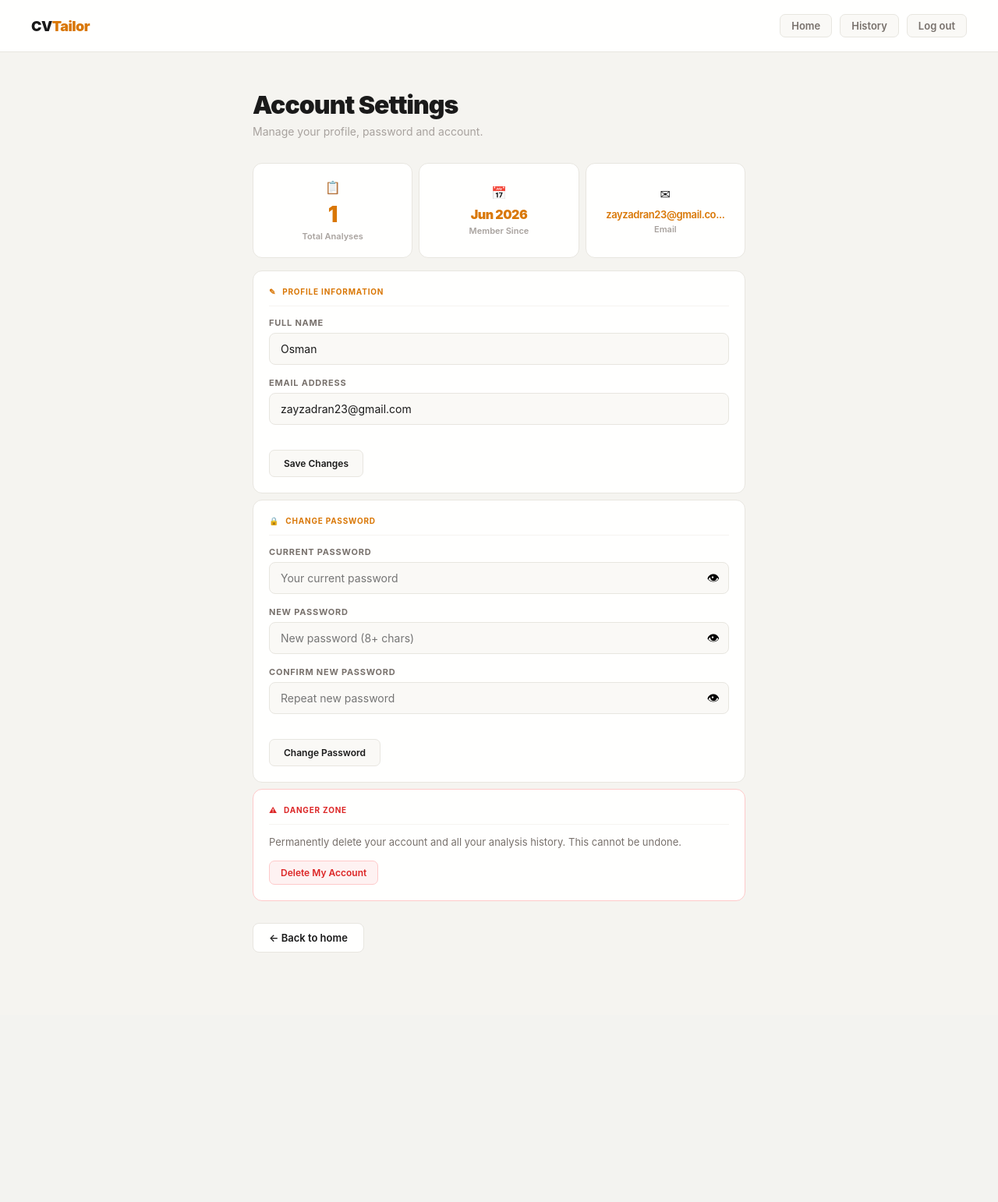
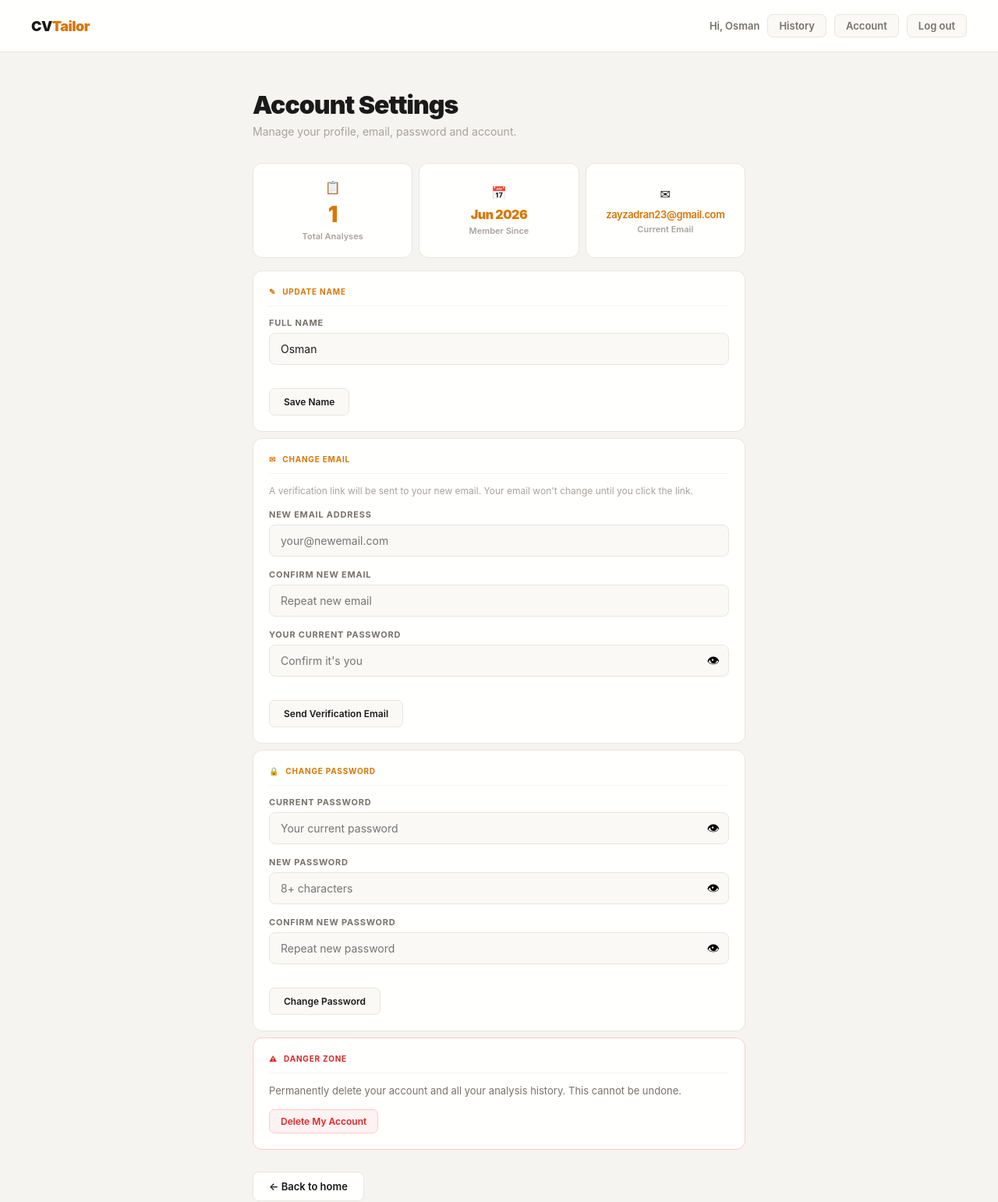
Before and after one commit to zayzadrn/cv-tailor, a Flask app: page /account in a window 1280 px wide. Shown: the top 1542 px of the page at 78% size. Before the commit the page ends 1222 px from the top, so only its background shows below. Run offline with Flask 3, Linux system fonts and the light colour scheme; a user stored in the database is signed in.

Commit message:
add email verification and account improvements

```diff
--- a/app.py
+++ b/app.py
@@ -6,6 +6,8 @@ from dotenv import load_dotenv
 from flask_sqlalchemy import SQLAlchemy
 from flask_login import LoginManager, UserMixin, login_user, logout_user, login_required, current_user
 from flask_bcrypt import Bcrypt
+from flask_mail import Mail, Message
+from itsdangerous import URLSafeTimedSerializer
 from datetime import datetime
 
 load_dotenv()
@@ -13,24 +15,30 @@ load_dotenv()
 app = Flask(__name__)
 app.config['SQLALCHEMY_DATABASE_URI'] = 'sqlite:///cvtailor.db'
 app.config['SQLALCHEMY_TRACK_MODIFICATIONS'] = False
-app.config['SECRET_KEY'] = os.environ.get('SECRET_KEY', 'dev-secret-key-change-in-production')
+app.config['SECRET_KEY'] = os.environ.get('SECRET_KEY', 'dev-secret-key')
+app.config['MAIL_SERVER'] = 'smtp.gmail.com'
+app.config['MAIL_PORT'] = 587
+app.config['MAIL_USE_TLS'] = True
+app.config['MAIL_USERNAME'] = os.environ.get('MAIL_USERNAME')
+app.config['MAIL_PASSWORD'] = os.environ.get('MAIL_PASSWORD')
+app.config['MAIL_DEFAULT_SENDER'] = os.environ.get('MAIL_USERNAME')
 
 db = SQLAlchemy(app)
 bcrypt = Bcrypt(app)
 login_manager = LoginManager(app)
 login_manager.login_view = 'login'
+mail = Mail(app)
+client = Anthropic()
+serializer = URLSafeTimedSerializer(app.config['SECRET_KEY'])
 
-client = Anthropic()
-
-# Models
 class User(UserMixin, db.Model):
     id = db.Column(db.Integer, primary_key=True)
     email = db.Column(db.String(150), unique=True, nullable=False)
     name = db.Column(db.String(150), nullable=False)
     password = db.Column(db.String(200), nullable=False)
     created_at = db.Column(db.DateTime, default=datetime.utcnow)
+    pending_email = db.Column(db.String(150), nullable=True)
     analyses = db.relationship('Analysis', backref='user', lazy=True)
-
 
 class Analysis(db.Model):
     id = db.Column(db.Integer, primary_key=True)
@@ -40,15 +48,12 @@ class Analysis(db.Model):
     created_at = db.Column(db.DateTime, default=datetime.utcnow)
     user_id = db.Column(db.Integer, db.ForeignKey('user.id'), nullable=False)
 
-
 with app.app_context():
     db.create_all()
 
-
 @login_manager.user_loader
 def load_user(user_id):
-    return User.query.get(int(user_id))
-
+    return db.session.get(User, int(user_id))
 
 def extract_text_from_pdf(pdf_file):
     pdf_bytes = pdf_file.read()
@@ -58,71 +63,79 @@ def extract_text_from_pdf(pdf_file):
         text += page.get_text()
     return text
 
+def send_email_verification(user, new_email):
+    token = serializer.dumps({'user_id': user.id, 'new_email': new_email}, salt='email-change')
+    verify_url = url_for('verify_email_change', token=token, _external=True)
+    try:
+        msg = Message(
+            subject='Confirm your new email — CVTailor',
+            recipients=[new_email],
+            body=f"""Hi {user.name},
 
-# Routes
+You requested to change your email address on CVTailor.
+
+Click this link to confirm your new email address:
+{verify_url}
+
+This link expires in 1 hour.
+
+If you didn't request this, ignore this email — your account is safe.
+
+CVTailor Team"""
+        )
+        mail.send(msg)
+        return True
+    except Exception as e:
+        print(f"Email error: {e}")
+        return False
+
 @app.route('/health')
 def health():
     return 'OK', 200
-
 
 @app.route('/')
 def index():
     return render_template('index.html')
 
-
 @app.route('/signup', methods=['GET', 'POST'])
 def signup():
     if current_user.is_authenticated:
         return redirect(url_for('index'))
-
     if request.method == 'POST':
         email = request.form.get('email').strip().lower()
         name = request.form.get('name').strip()
         password = request.form.get('password')
         confirm = request.form.get('confirm_password')
-
         if password != confirm:
             flash('Passwords do not match.', 'error')
             return redirect(url_for('signup'))
-
         if len(password) < 8:
             flash('Password must be at least 8 characters.', 'error')
             return redirect(url_for('signup'))
-
         if User.query.filter_by(email=email).first():
             flash('An account with that email already exists.', 'error')
             return redirect(url_for('signup'))
-
         hashed = bcrypt.generate_password_hash(password).decode('utf-8')
         user = User(email=email, name=name, password=hashed)
         db.session.add(user)
         db.session.commit()
-
         login_user(user)
         return redirect(url_for('index'))
-
     return render_template('signup.html')
-
 
 @app.route('/login', methods=['GET', 'POST'])
 def login():
     if current_user.is_authenticated:
         return redirect(url_for('index'))
-
     if request.method == 'POST':
         email = request.form.get('email').strip().lower()
         password = request.form.get('password')
-
         user = User.query.filter_by(email=email).first()
-
         if user and bcrypt.check_password_hash(user.password, password):
             login_user(user)
             return redirect(url_for('index'))
-
         flash('Incorrect email or password.', 'error')
-
     return render_template('login.html')
-
 
 @app.route('/logout')
 @login_required
@@ -130,36 +143,119 @@ def logout():
     logout_user()
     return redirect(url_for('index'))
 
-
 @app.route('/history')
 @login_required
 def history():
     analyses = Analysis.query.filter_by(user_id=current_user.id).order_by(Analysis.created_at.desc()).all()
     return render_template('history.html', analyses=analyses)
 
-
 @app.route('/history/<int:id>')
 @login_required
 def view_analysis(id):
-    analysis = Analysis.query.get_or_404(id)
-
-    if analysis.user_id != current_user.id:
+    analysis = db.session.get(Analysis, id)
+    if not analysis or analysis.user_id != current_user.id:
         return redirect(url_for('history'))
-
     return render_template('result.html', result=analysis.result)
-
 
 @app.route('/history/<int:id>/delete', methods=['POST'])
 @login_required
 def delete_analysis(id):
-    analysis = Analysis.query.get_or_404(id)
-
-    if analysis.user_id == current_user.id:
+    analysis = db.session.get(Analysis, id)
+    if analysis and analysis.user_id == current_user.id:
         db.session.delete(analysis)
         db.session.commit()
-
     return redirect(url_for('history'))
 
+@app.route('/account')
+@login_required
+def account():
+    analyses = Analysis.query.filter_by(user_id=current_user.id).all()
+    return render_template('account.html', total=len(analyses))
+
+@app.route('/account/update', methods=['POST'])
+@login_required
+def update_account():
+    action = request.form.get('action')
+
+    if action == 'update_name':
+        name = request.form.get('name', '').strip()
+        if not name:
+            flash('Name cannot be empty.', 'error')
+            return redirect(url_for('account'))
+        current_user.name = name
+        db.session.commit()
+        flash('Name updated successfully.', 'success')
+
+    elif action == 'change_email':
+        new_email = request.form.get('new_email', '').strip().lower()
+        confirm_email = request.form.get('confirm_email', '').strip().lower()
+        password = request.form.get('password', '')
+
+        if not bcrypt.check_password_hash(current_user.password, password):
+            flash('Incorrect password.', 'error')
+            return redirect(url_for('account'))
+        if new_email != confirm_email:
+            flash('Email addresses do not match.', 'error')
+            return redirect(url_for('account'))
+        if new_email == current_user.email:
+            flash('That is already your current email.', 'error')
+            return redirect(url_for('account'))
+        if User.query.filter_by(email=new_email).first():
+            flash('That email is already used by another account.', 'error')
+            return redirect(url_for('account'))
+
+        current_user.pending_email = new_email
+        db.session.commit()
+
+        sent = send_email_verification(current_user, new_email)
+        if sent:
+            flash(f'Verification email sent to {new_email}. Click the link to confirm your new email.', 'success')
+        else:
+            flash('Could not send verification email. Please check your email settings.', 'error')
+
+    elif action == 'change_password':
+        current_pw = request.form.get('current_password')
+        new_pw = request.form.get('new_password')
+        confirm_pw = request.form.get('confirm_password')
+        if not bcrypt.check_password_hash(current_user.password, current_pw):
+            flash('Current password is incorrect.', 'error')
+            return redirect(url_for('account'))
+        if new_pw != confirm_pw:
+            flash('New passwords do not match.', 'error')
+            return redirect(url_for('account'))
+        if len(new_pw) < 8:
+            flash('New password must be at least 8 characters.', 'error')
+            return redirect(url_for('account'))
+        current_user.password = bcrypt.generate_password_hash(new_pw).decode('utf-8')
+        db.session.commit()
+        flash('Password changed successfully.', 'success')
+
+    elif action == 'delete_account':
+        Analysis.query.filter_by(user_id=current_user.id).delete()
+        db.session.delete(current_user)
+        db.session.commit()
+        logout_user()
+        return redirect(url_for('index'))
+
+    return redirect(url_for('account'))
+
+@app.route('/verify-email/<token>')
+def verify_email_change(token):
+    try:
+        data = serializer.loads(token, salt='email-change', max_age=3600)
+        user = db.session.get(User, data['user_id'])
+        new_email = data['new_email']
+        if user and user.pending_email == new_email:
+            user.email = new_email
+            user.pending_email = None
+            db.session.commit()
+            flash('Email address updated successfully!', 'success')
+            if current_user.is_authenticated:
+                return redirect(url_for('account'))
+            return redirect(url_for('login'))
+    except Exception:
+        flash('Verification link is invalid or has expired.', 'error')
+    return redirect(url_for('index'))
 
 @app.route('/analyse', methods=['POST'])
 @login_required
@@ -168,7 +264,6 @@ def analyse():
     tone = request.form.get('tone', 'professional')
 
     cv_text = ""
-
     if 'cv' in request.files and request.files['cv'].filename != '':
         cv_text = extract_text_from_pdf(request.files['cv'])
     elif request.form.get('cv_text'):
@@ -188,38 +283,39 @@ def analyse():
                 "role": "user",
                 "content": f"""You are a professional career coach and CV expert.
 
-Analyse this CV against the job description.
+Analyse this CV against the job description. You MUST use EXACTLY these section headings in EXACTLY this order, with nothing else before or after each heading:
 
 JOB TITLE
 Write only the job title on one line.
 
 MATCH SCORE
-Write only the percentage.
+Write only the percentage on one line, e.g. 45%
 
 QUICK WINS
-- 3 bullet points
+- Write exactly 3 bullet points, each under 15 words, starting with a dash.
 
 STRENGTHS
-- 3 bullet points
+- Write exactly 3 bullet points in format "Title: explanation", starting with a dash.
 
 MISSING SKILLS
-- skills list
+- Write each missing skill as a short tag (2-5 words max), one per line, starting with a dash.
 
 IMPROVED BULLETS
-- 3 bullets
+- Write exactly 3 improved CV bullet points only. Do not include the original bullets. Each starts with a dash and is one sentence.
 
 LINKEDIN SUMMARY
-3-4 sentences
+Write 3-4 sentences for a LinkedIn summary. No bullet points.
 
 COVER LETTER
-{tone_instructions[tone]}
+{tone_instructions[tone]} Write a full cover letter. No extra notes or advice after the letter.
 
 CV:
 {cv_text}
 
-JOB:
+JOB DESCRIPTION:
 {job_description}
-"""
+
+IMPORTANT: Use ONLY the section headings listed above."""
             }
         ]
     )
@@ -228,12 +324,11 @@ JOB:
 
     job_title = "Unknown Role"
     match_score = "0%"
-
     for line in result.split('\n'):
         stripped = line.strip()
         if '%' in stripped and len(stripped) < 10:
             match_score = stripped
-        if stripped and job_title == "Unknown Role" and not stripped.startswith('-'):
+        if stripped and len(stripped) < 100 and not stripped.startswith('-') and 'JOB TITLE' not in stripped.upper() and job_title == "Unknown Role":
             job_title = stripped
 
     analysis = Analysis(
@@ -242,89 +337,19 @@ JOB:
         result=result,
         user_id=current_user.id
     )
-
     db.session.add(analysis)
     db.session.commit()
 
     return render_template('result.html', result=result)
 
-
-@app.route('/account')
-@login_required
-def account():
-    analyses = Analysis.query.filter_by(user_id=current_user.id).all()
-    return render_template('account.html', total=len(analyses))
-
-
-@app.route('/account/update', methods=['POST'])
-@login_required
-def update_account():
-    action = request.form.get('action')
-
-    if action == 'update_profile':
-        name = request.form.get('name', '').strip()
-        new_email = request.form.get('email', '').strip().lower()
-
-        if not name:
-            flash('Name cannot be empty.', 'error')
-            return redirect(url_for('account'))
-
-        if not new_email:
-            flash('Email cannot be empty.', 'error')
-            return redirect(url_for('account'))
-
-        if new_email != current_user.email:
-            existing = User.query.filter_by(email=new_email).first()
-            if existing:
-                flash('That email is already used by another account.', 'error')
-                return redirect(url_for('account'))
-            current_user.email = new_email
-
-        current_user.name = name
-        db.session.commit()
-        flash('Profile updated successfully.', 'success')
-
-    elif action == 'change_password':
-        current_pw = request.form.get('current_password')
-        new_pw = request.form.get('new_password')
-        confirm_pw = request.form.get('confirm_password')
-
-        if not bcrypt.check_password_hash(current_user.password, current_pw):
-            flash('Current password is incorrect.', 'error')
-            return redirect(url_for('account'))
-
-        if new_pw != confirm_pw:
-            flash('New passwords do not match.', 'error')
-            return redirect(url_for('account'))
-
-        if len(new_pw) < 8:
-            flash('New password must be at least 8 characters.', 'error')
-            return redirect(url_for('account'))
-
-        current_user.password = bcrypt.generate_password_hash(new_pw).decode('utf-8')
-        db.session.commit()
-        flash('Password changed successfully.', 'success')
-
-    elif action == 'delete_account':
-        Analysis.query.filter_by(user_id=current_user.id).delete()
-        db.session.delete(current_user)
-        db.session.commit()
-        logout_user()
-        return redirect(url_for('index'))
-
-    return redirect(url_for('account'))
-
-
 @app.errorhandler(404)
 def page_not_found(e):
     return render_template('404.html'), 404
-
 
 @app.errorhandler(500)
 def server_error(e):
     return render_template('404.html'), 500
 
-
 if __name__ == '__main__':
     port = int(os.environ.get('PORT', 5000))
     app.run(host='0.0.0.0', port=port)
--- a/requirements.txt
+++ b/requirements.txt
@@ -10,6 +10,7 @@ docstring_parser==0.18.0
 Flask==3.1.3
 Flask-Bcrypt==1.0.1
 Flask-Login==0.6.3
+Flask-Mail==0.10.0
 Flask-SQLAlchemy==3.1.1
 gunicorn==26.0.0
 h11==0.16.0
--- a/templates/account.html
+++ b/templates/account.html
@@ -4,28 +4,34 @@
     <meta charset="UTF-8">
     <meta name="viewport" content="width=device-width, initial-scale=1.0">
     <title>Account — CVTailor</title>
+    <link rel="stylesheet" href="/static/style.css">
     <link rel="icon" type="image/x-icon" href="/static/favicon.ico">
-    <link rel="stylesheet" href="/static/style.css">
 </head>
 <body>
-<div class="nav">
+<nav class="nav">
     <div class="nav-logo">CV<span>Tailor</span></div>
     <div style="display:flex;gap:10px;align-items:center;">
-        <a href="/" class="history-nav-btn">Home</a>
-        <a href="/history" class="history-nav-btn">History</a>
-        <a href="/logout" class="history-nav-btn">Log out</a>
+        {% if current_user.is_authenticated %}
+            <span class="nav-name">Hi, {{ current_user.name.split()[0] }}</span>
+            <a href="/history" class="history-nav-btn">History</a>
+            <a href="/account" class="history-nav-btn">Account</a>
+            <a href="/logout" class="history-nav-btn">Log out</a>
+        {% else %}
+            <a href="/login" class="history-nav-btn">Log in</a>
+            <a href="/signup" class="nav-badge" style="text-decoration:none;">Sign up free</a>
+        {% endif %}
     </div>
-</div>
+</nav>
 
 <div class="container">
     <div style="margin-bottom:32px;">
         <h1 class="result-title">Account Settings</h1>
-        <p class="result-sub">Manage your profile, password and account.</p>
+        <p class="result-sub">Manage your profile, email, password and account.</p>
     </div>
 
     {% with messages = get_flashed_messages(with_categories=true) %}
         {% for category, message in messages %}
-            <div class="auth-{{ category }}" style="margin-bottom:16px;padding:12px 16px;border-radius:8px;font-size:13px;font-weight:500;
+            <div style="margin-bottom:16px;padding:12px 16px;border-radius:8px;font-size:13px;font-weight:500;
                 {% if category == 'success' %}background:#f0fdf4;border:1px solid #bbf7d0;color:#15803d;
                 {% else %}background:#fef2f2;border:1px solid #fecaca;color:#dc2626;{% endif %}">
                 {{ message }}
@@ -47,27 +53,50 @@
         </div>
         <div class="stat-card">
             <div class="stat-icon">✉</div>
-            <div class="stat-num" style="color:#d97706;font-size:13px;font-weight:600;">{{ current_user.email[:20] }}{% if current_user.email|length > 20 %}...{% endif %}</div>
-            <div class="stat-label">Email</div>
+            <div class="stat-num" style="color:#d97706;font-size:13px;font-weight:600;word-break:break-all;">{{ current_user.email }}</div>
+            <div class="stat-label">Current Email</div>
         </div>
     </div>
 
-    <!-- Update Profile -->
+    <!-- Update Name -->
     <div class="section-card">
         <div class="section-header amber-header">
-            <span class="section-icon">✎</span> Profile Information
+            <span class="section-icon">✎</span> Update Name
         </div>
         <form method="POST" action="/account/update">
-            <input type="hidden" name="action" value="update_profile">
+            <input type="hidden" name="action" value="update_name">
             <div class="auth-field">
                 <label class="auth-label">Full Name</label>
                 <input type="text" name="name" class="auth-input" value="{{ current_user.name }}" required>
             </div>
+            <button type="submit" class="copy-btn" style="margin-top:14px;">Save Name</button>
+        </form>
+    </div>
+
+    <!-- Change Email -->
+    <div class="section-card">
+        <div class="section-header amber-header">
+            <span class="section-icon">✉</span> Change Email
+        </div>
+        <p style="font-size:12px;color:#a8a29e;margin-bottom:16px;">A verification link will be sent to your new email. Your email won't change until you click the link.</p>
+        <form method="POST" action="/account/update">
+            <input type="hidden" name="action" value="change_email">
+            <div class="auth-field">
+                <label class="auth-label">New Email Address</label>
+                <input type="email" name="new_email" class="auth-input" placeholder="your@newemail.com" required>
+            </div>
             <div class="auth-field" style="margin-top:12px;">
-                <label class="auth-label">Email Address</label>
-                <input type="email" name="email" class="auth-input" value="{{ current_user.email }}" required>
+                <label class="auth-label">Confirm New Email</label>
+                <input type="email" name="confirm_email" class="auth-input" placeholder="Repeat new email" required>
             </div>
-            <button type="submit" class="copy-btn" style="margin-top:16px;">Save Changes</button>
+            <div class="auth-field" style="margin-top:12px;">
+                <label class="auth-label">Your Current Password</label>
+                <div class="password-wrap">
+                    <input type="password" name="password" id="ep1" class="auth-input" placeholder="Confirm it's you" required>
+                    <button type="button" class="eye-btn" onclick="togglePw('ep1',this)">👁</button>
+                </div>
+            </div>
+            <button type="submit" class="copy-btn" style="margin-top:14px;">Send Verification Email</button>
         </form>
     </div>
 
@@ -88,7 +117,7 @@
             <div class="auth-field" style="margin-top:12px;">
                 <label class="auth-label">New Password</label>
                 <div class="password-wrap">
-                    <input type="password" name="new_password" id="cp2" class="auth-input" placeholder="New password (8+ chars)" required>
+                    <input type="password" name="new_password" id="cp2" class="auth-input" placeholder="8+ characters" required>
                     <button type="button" class="eye-btn" onclick="togglePw('cp2',this)">👁</button>
                 </div>
             </div>
@@ -99,7 +128,7 @@
                     <button type="button" class="eye-btn" onclick="togglePw('cp3',this)">👁</button>
                 </div>
             </div>
-            <button type="submit" class="copy-btn" style="margin-top:16px;">Change Password</button>
+            <button type="submit" class="copy-btn" style="margin-top:14px;">Change Password</button>
         </form>
     </div>
 
```
